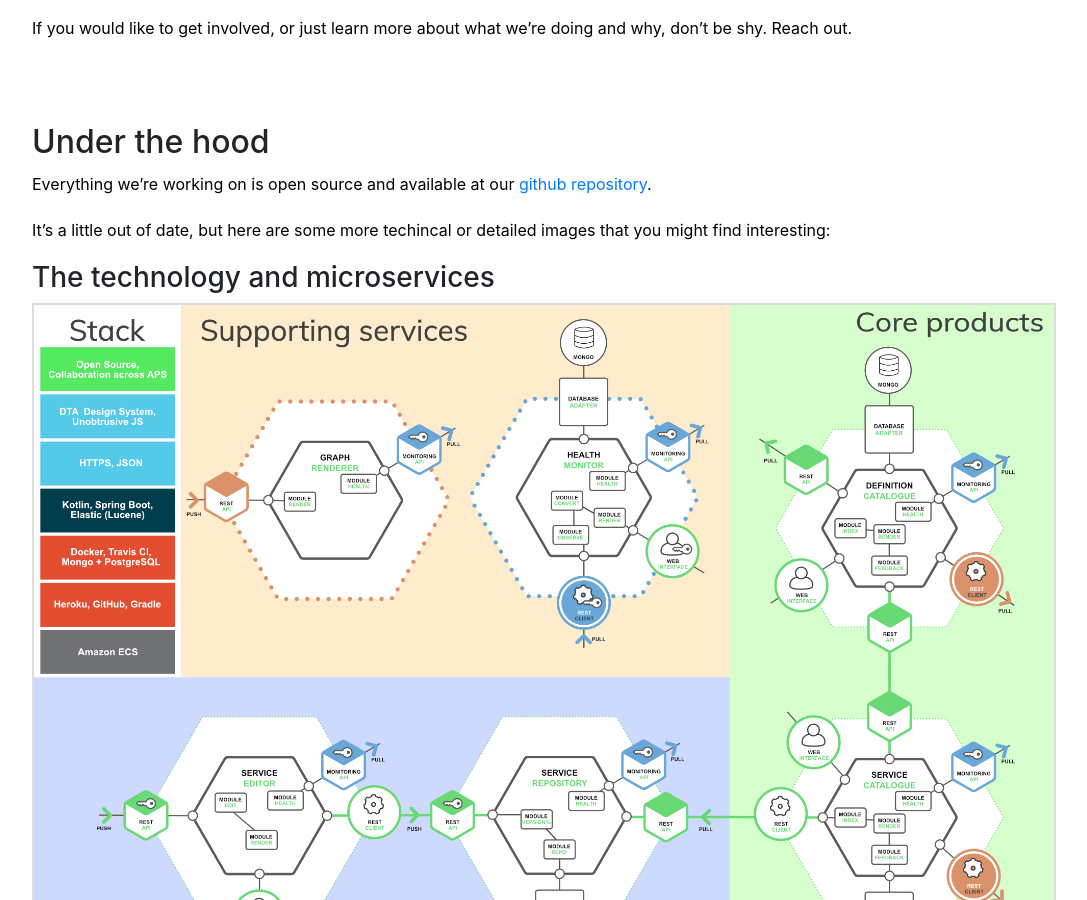
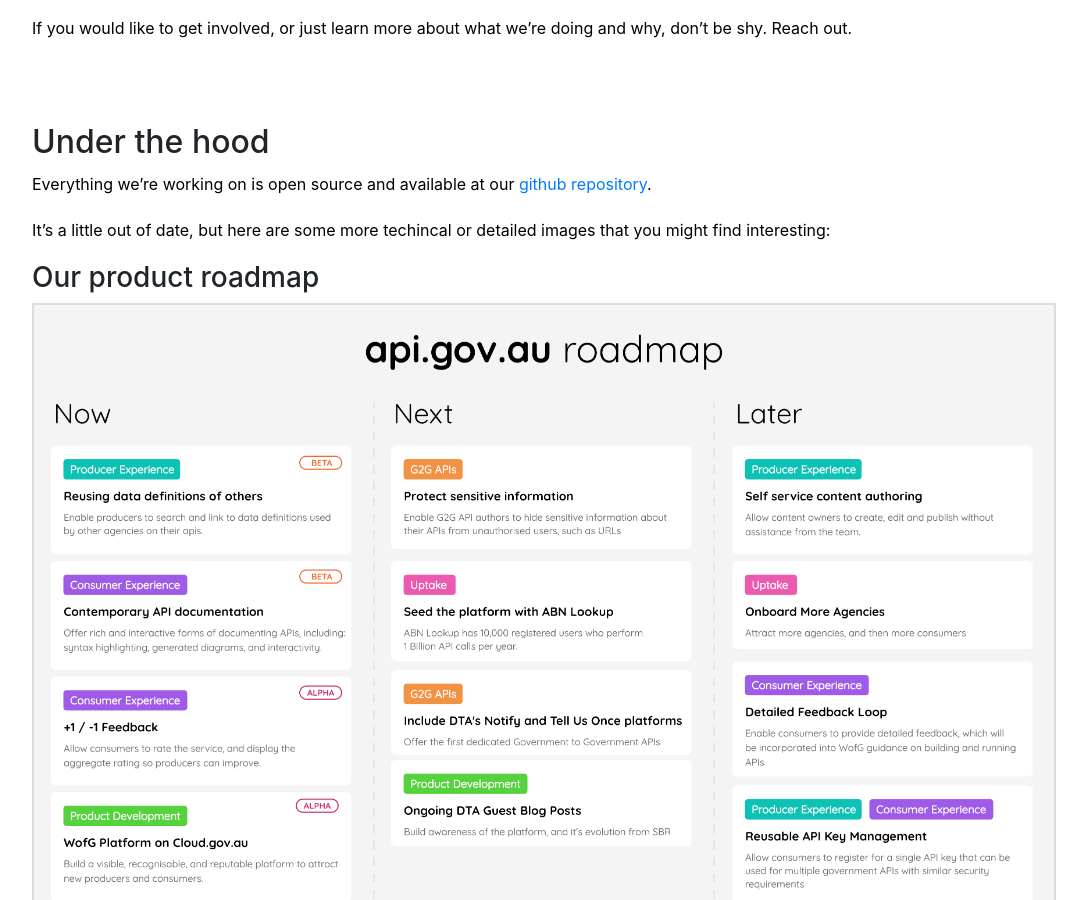
Before and after one commit to pivotink/pivotink.github.io, a Jekyll site: the page built from posts/finding_and_using_government_apis.md, in a window 1280 px wide and 900 px high, scrolled down 4210 px. Shown: the whole window, without its empty margins (53-1140 px from the left). Built offline with Jekyll 4.4.1, drawn with Linux system fonts in a browser that asks for light colours.

Commit message:
Add roadmap

```diff
--- a/posts/finding_and_using_government_apis.md
+++ b/posts/finding_and_using_government_apis.md
@@ -115,6 +115,11 @@
 It's a little out of date, but here are some more techincal or detailed images that you might find interesting:
 
 
+### Our product roadmap
+
+{: .post__content--full}
+![An image showing the major components of upcomming work for api.gov.au](/img/roadmap.png)
+
 ### The technology and microservices
 
 {: .post__content--full}
```
Also changed, not shown: img/roadmap.png (added).
